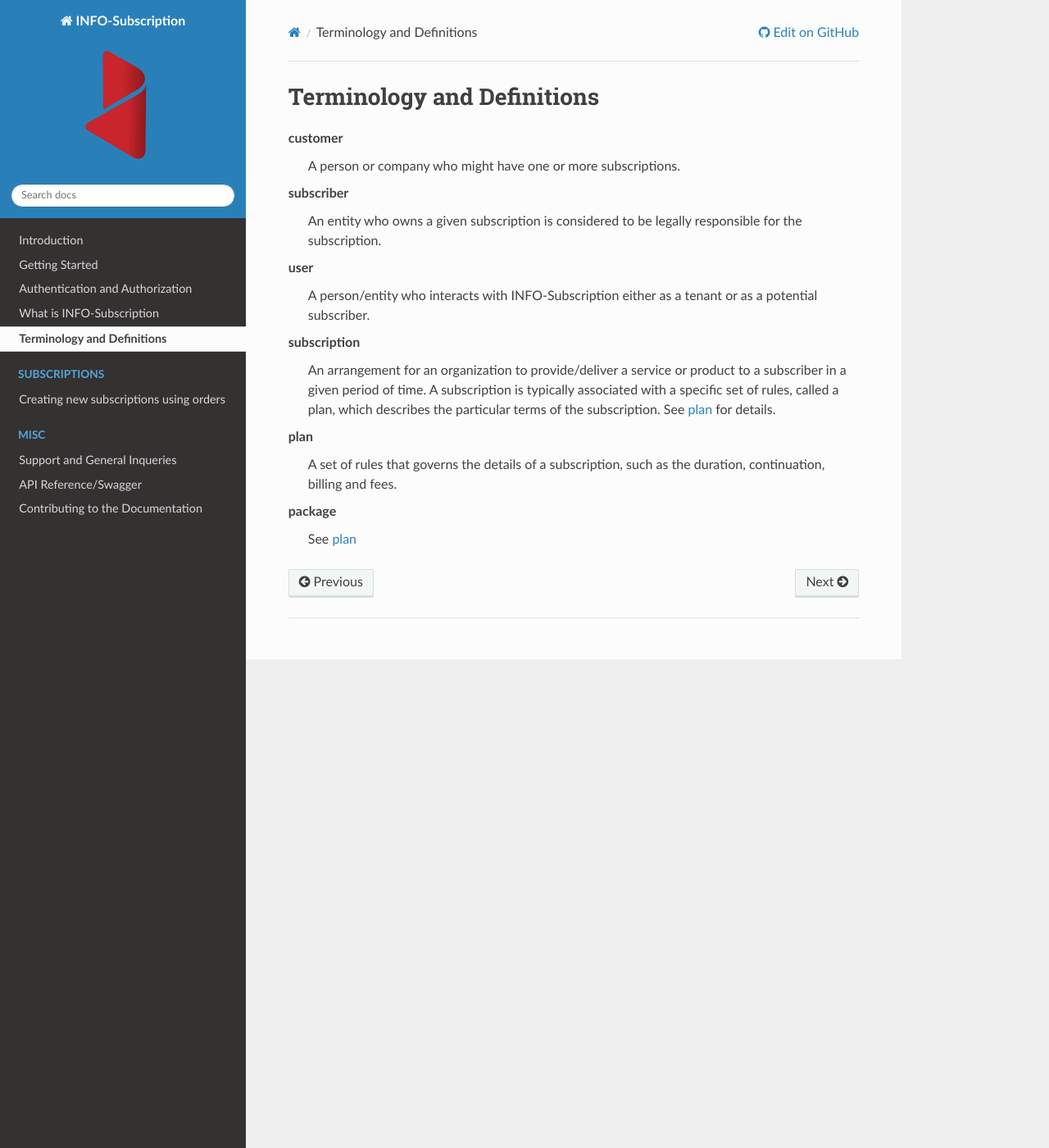
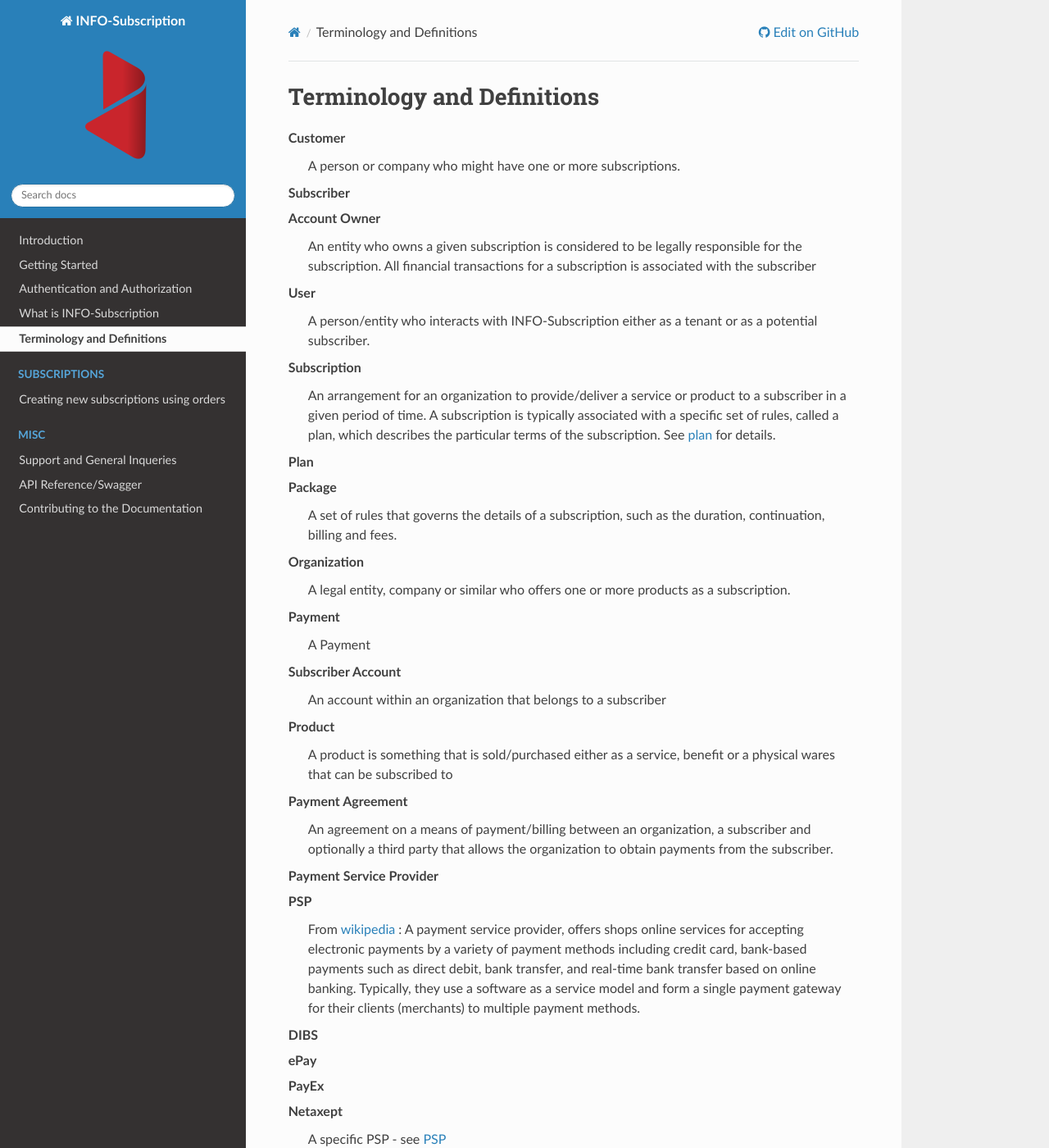
Before and after one commit to infosoftas/info-subscription-doc, a Sphinx documentation site: the page built from source/general/terminology.rst, in a window 1280 px wide and 1400 px high. Shown: the whole window at 82% size. Built offline with Sphinx 7.4.7 and the Read the Docs theme 2.0.0, drawn with Linux system fonts in a browser that asks for light colours; formulas are drawn with MathJax 3.

Commit message:
More glossary

```diff
--- a/source/general/terminology.rst
+++ b/source/general/terminology.rst
@@ -6,22 +6,47 @@ Terminology and Definitions
 
 .. glossary::
 
-    customer
+    Customer
         A person or company who might have one or more subscriptions.
 
-    subscriber
+    Subscriber
+    Account Owner
         An entity who owns a given subscription is considered to be legally responsible for the subscription.
+        All financial transactions for a subscription is associated with the subscriber
 
-    user
+    User
         A person/entity who interacts with |projectName| either as a tenant or as a potential subscriber.
 
-    subscription
+    Subscription
         An arrangement for an organization to provide/deliver a service or product to a subscriber in a given period of time.
         A subscription is typically associated with a specific set of rules, called a plan, which describes the particular terms of the subscription.
         See :term:`plan` for details.
 
-    plan
+    Plan
+    Package
         A set of rules that governs the details of a subscription, such as the duration, continuation, billing and fees.
 
-    package
-        See :term:`plan`
+    Organization
+        A legal entity, company or similar who offers one or more products as a subscription.
+
+    Payment
+        A Payment
+
+    Subscriber Account
+        An account within an organization that belongs to a subscriber
+
+    Product
+        A product is something that is sold/purchased either as a service, benefit or a physical wares that can be subscribed to
+
+    Payment Agreement
+        An agreement on a means of payment/billing between an organization, a subscriber and optionally a third party that allows the organization to obtain payments from the subscriber.
+
+    Payment Service Provider
+    PSP
+        From `wikipedia <https://en.wikipedia.org/wiki/Payment_service_provider>`_ : A payment service provider, offers shops online services for accepting electronic payments by a variety of payment methods including credit card, bank-based payments such as direct debit, bank transfer, and real-time bank transfer based on online banking. Typically, they use a software as a service model and form a single payment gateway for their clients (merchants) to multiple payment methods.
+
+    DIBS
+    ePay
+    PayEx
+    Netaxept
+        A specific PSP - see :term:`PSP`
```
